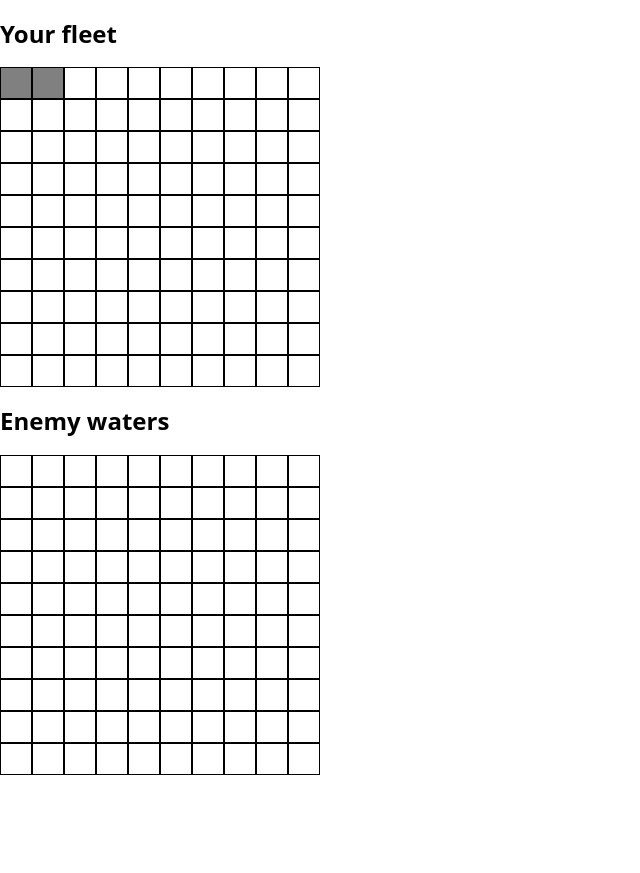
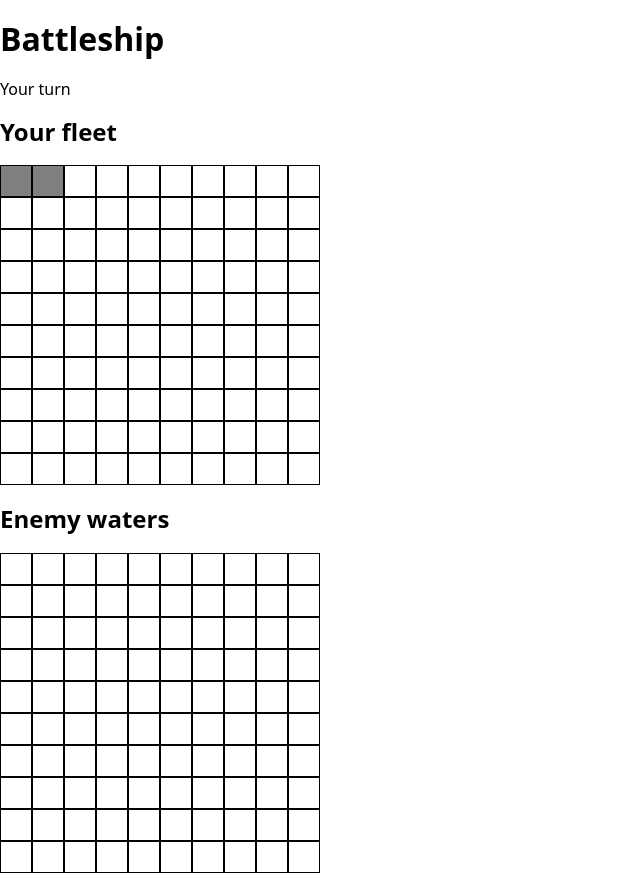
Before and after one commit to julioldv/battleship-js, a website built with webpack: page src/template.html in a window 1280 px wide. Shown: the whole page, without its empty margins (0-640 px from the left). Before the commit the page ends 800 px from the top, so only its background shows below. Built offline with nearby package versions, Linux system fonts and the light colour scheme.

Commit message:
feat: display winner and prevent post-game attacks

```diff
--- a/src/index.js
+++ b/src/index.js
@@ -3,6 +3,23 @@ import "./styles.css";
 
 import { createGame } from "./modules/game.js";
 import { renderBoard, bindBoardAttack } from "./modules/dom.js";
+const statusElement = document.querySelector("#game-status");
+
+const renderStatus = function () {
+  const winner = game.getWinner();
+
+  if (winner === "human") {
+    statusElement.textContent = "You win!";
+    return;
+  }
+
+  if (winner === "computer") {
+    statusElement.textContent = "The computer wins!";
+    return;
+  }
+
+  statusElement.textContent = "Your turn";
+};
 
 const game = createGame();
 
@@ -13,9 +30,12 @@ const renderGame = function () {
   renderBoard(game.humanPlayer.gameboard, humanBoardElement, true);
 
   renderBoard(game.computerPlayer.gameboard, computerBoardElement, false);
+  renderStatus();
 };
 
 bindBoardAttack(computerBoardElement, (coordinates) => {
+  if (game.getWinner() !== null) return;
+
   const wasAccepted = game.humanAttack(coordinates);
 
   if (!wasAccepted) return;
--- a/src/template.html
+++ b/src/template.html
@@ -7,6 +7,8 @@
   </head>
   <body>
     <main class="game">
+      <h1>Battleship</h1>
+      <p id="game-status" aria-live="polite">Your turn</p>
       <section>
         <h2>Your fleet</h2>
         <div id="human-board" class="board"></div>
```
